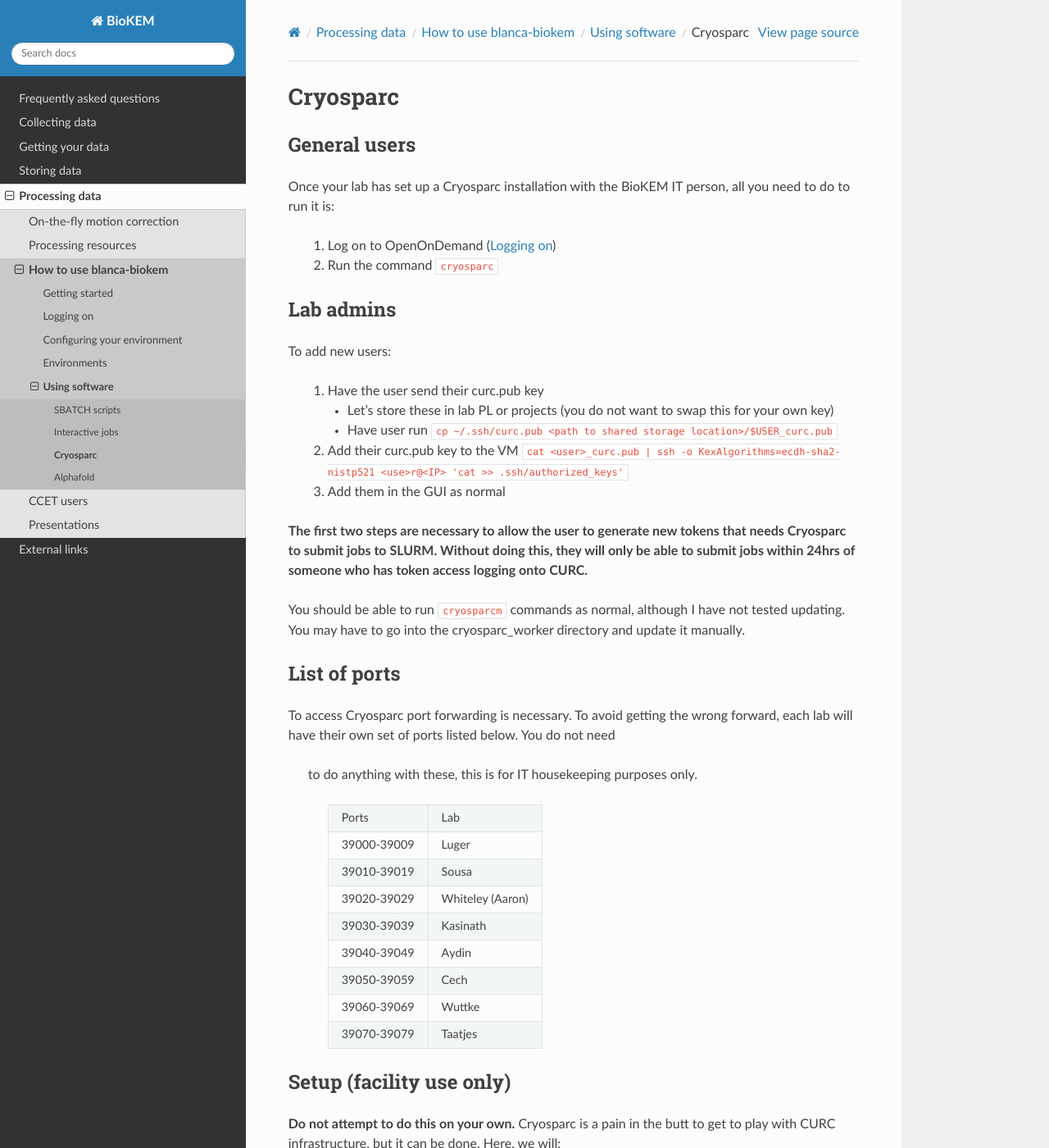
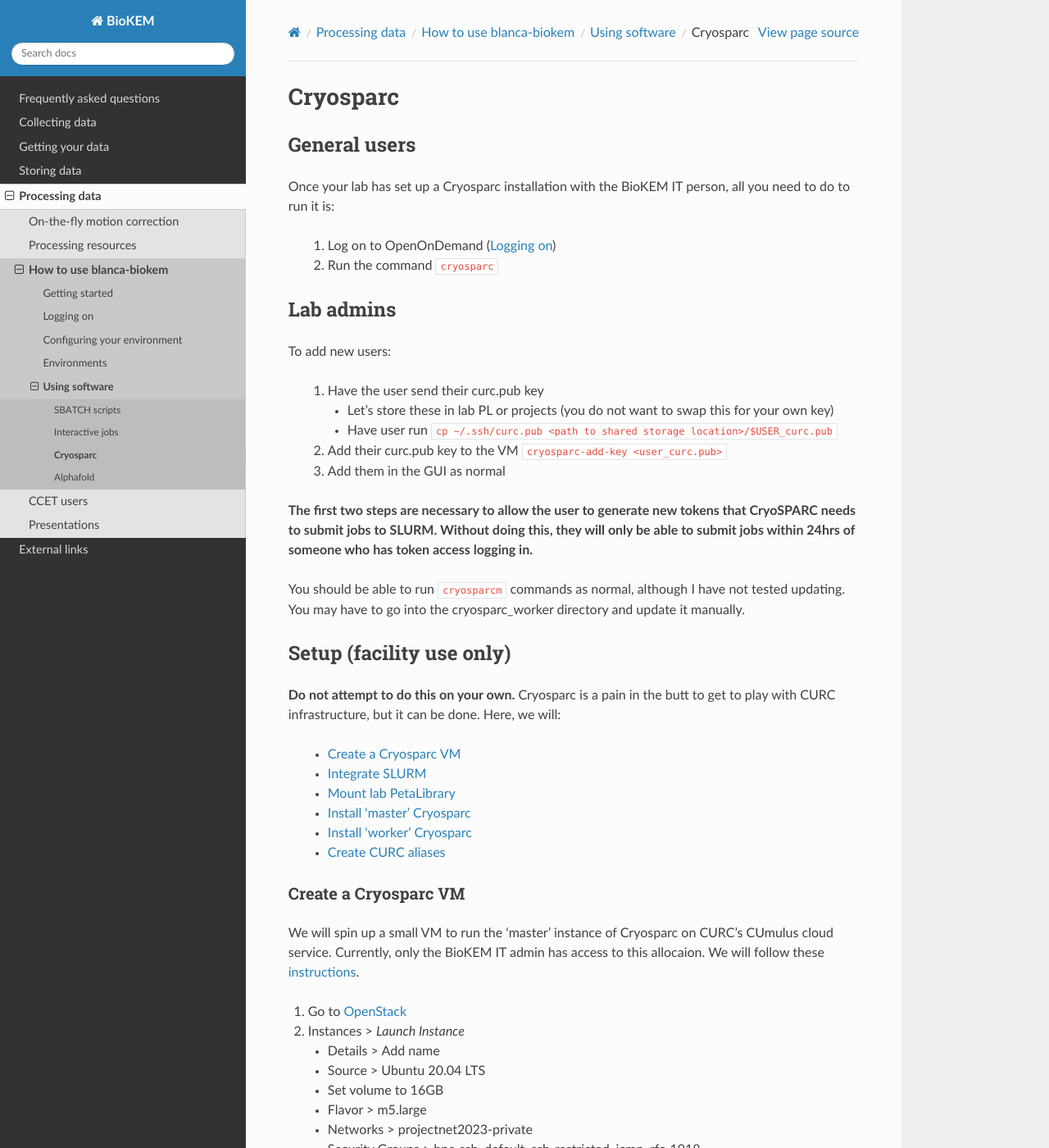
Before and after one commit to CU-BioKEM/user-guide, a Sphinx documentation site: the page built from docs/source/processing/using_software/cryosparc.rst, in a window 1280 px wide and 1400 px high. Shown: the whole window at 82% size. Built offline with Sphinx 7.4.7 and the Read the Docs theme 2.0.0, drawn with Linux system fonts in a browser that asks for light colours; some of the changed text lies outside the part shown.

Commit message:
formatting

```diff
--- a/docs/source/processing/using_software/cryosparc.rst
+++ b/docs/source/processing/using_software/cryosparc.rst
@@ -22,44 +22,16 @@
      - Let's store these in lab PL or projects (you do not want to swap this for your own key)
      - Have user run ``cp ~/.ssh/curc.pub <path to shared storage location>/$USER_curc.pub``
 
-  #. Add their curc.pub key to the VM ``cat <user>_curc.pub | ssh -o KexAlgorithms=ecdh-sha2-nistp521 <use>r@<IP> 'cat >> .ssh/authorized_keys'``
+  #. Add their curc.pub key to the VM ``cryosparc-add-key <user_curc.pub>``
   #. Add them in the GUI as normal
 
-**The first two steps are necessary to allow the user to generate new tokens that needs
-Cryosparc to submit jobs to SLURM. Without doing this, they will only be able to
-submit jobs within 24hrs of someone who has token access logging onto CURC.**
+**The first two steps are necessary to allow the user to generate new tokens that
+CryoSPARC needs to submit jobs to SLURM. Without doing this, they will only be
+able to submit jobs within 24hrs of someone who has token access logging in.**
 
 You should be able to run ``cryosparcm`` commands as normal, although I have not
 tested updating. You may have to go into the cryosparc_worker directory and
 update it manually.
-
-.. _List of ports:
-
-List of ports
--------------
-To access Cryosparc port forwarding is necessary. To avoid getting the wrong
-forward, each lab will have their own set of ports listed below. You do not need
- to do anything with these, this is for IT housekeeping purposes only.
-
-  +-------------+------------------+
-  | Ports       | Lab              |
-  +-------------+------------------+
-  | 39000-39009 | Luger            |
-  +-------------+------------------+
-  | 39010-39019 | Sousa            |
-  +-------------+------------------+
-  | 39020-39029 | Whiteley (Aaron) |
-  +-------------+------------------+
-  | 39030-39039 | Kasinath         |
-  +-------------+------------------+
-  | 39040-39049 | Aydin            |
-  +-------------+------------------+
-  | 39050-39059 | Cech             |
-  +-------------+------------------+
-  | 39060-39069 | Wuttke           |
-  +-------------+------------------+
-  | 39070-39079 | Taatjes          |
-  +-------------+------------------+
 
 .. _Setup:
 
@@ -279,10 +251,11 @@
 These will give users from each labs access to their specific Cryosparc builds.
 
 #. Edit cryosparc_vms.src to add easy access to VM ``alias <lab>-cryosparc-vm="ssh -o KexAlgorithms=ecdh-sha2-nistp521 ubuntu@<IP>"`` (only gives access to BioKEM IT)
+#. ``mkdir /projects/biokem/software/biokem/users/src/lab_specific/<lab>``
 #. Update ``/projects/biokem/software/biokem/users/src/lab_specific/labs.src`` with new lab group
-#. Make lab specific functions
-  - ``touch <lab>lab.src``
-  -   .. code-block:: bash
+#. Make lab specific functions: ``touch <lab>lab.src``
+
+     .. code-block:: bash
 
         #cryosparc
         alias cryosparc='export SLURM_CONF=/curc/slurm/alpine/etc/slurm.conf ;
@@ -293,7 +266,8 @@
                  firefox http://<IP>:<base port>'
 
 #. Make admin functions
-  - .. code-block:: bash
+
+   .. code-block:: bash
 
       for USER in $(users)
         do
@@ -302,3 +276,13 @@
           alias cryosparc-add-key='cat ${1} | ssh -o KexAlgorithms=ecdh-sha2-nistp521 <user>@<ip> "cat >> .ssh/authorized_keys"'
         fi
         done
+
+#. Make ``cryosparc-add-key`` executable
+
+   .. code-block:: bash
+
+      !#/bin/bash
+
+      IP=10.225.227.249
+      USER=shla9937
+      cat ${1} | ssh -o KexAlgorithms=ecdh-sha2-nistp521 ${USER}@${IP} 'cat >> .ssh/authorized_keys'
```
